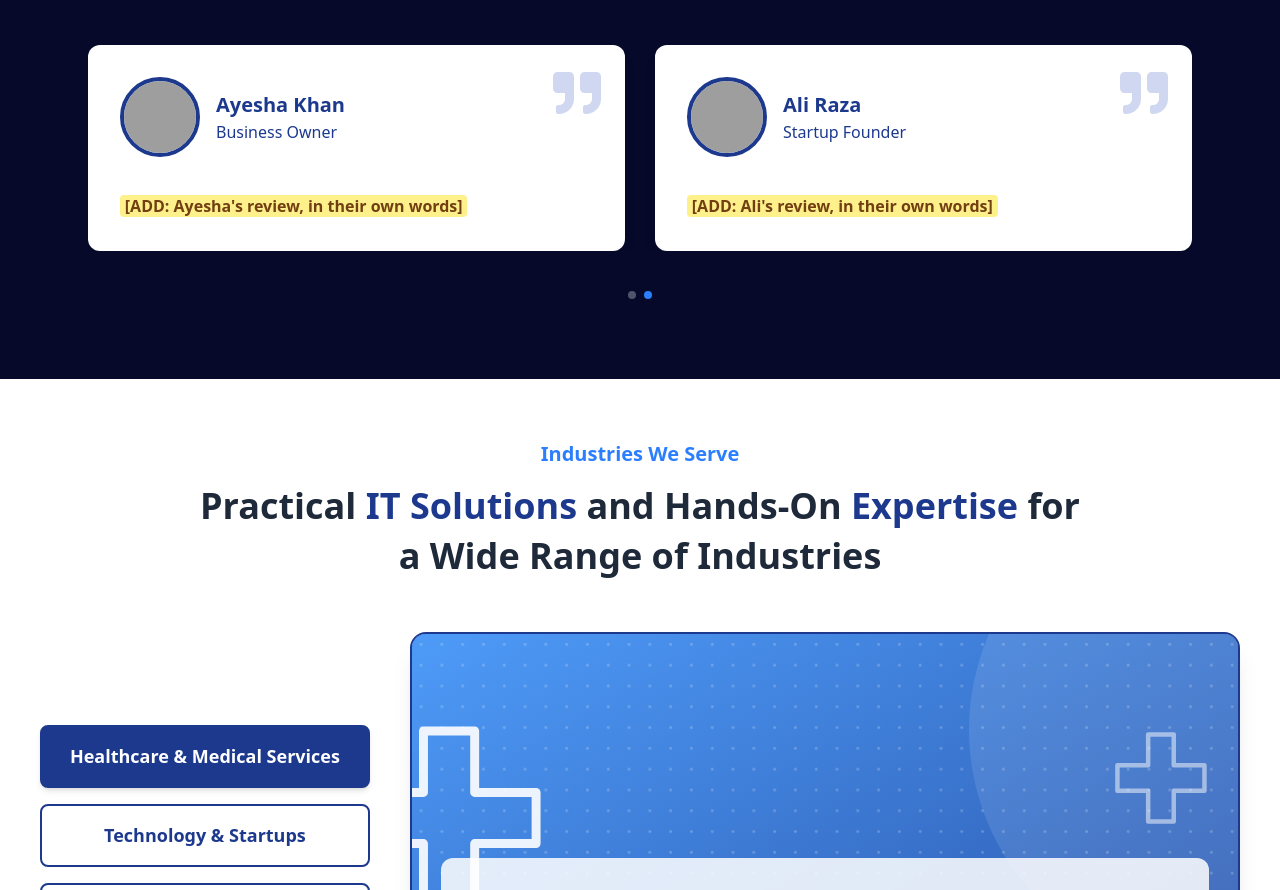
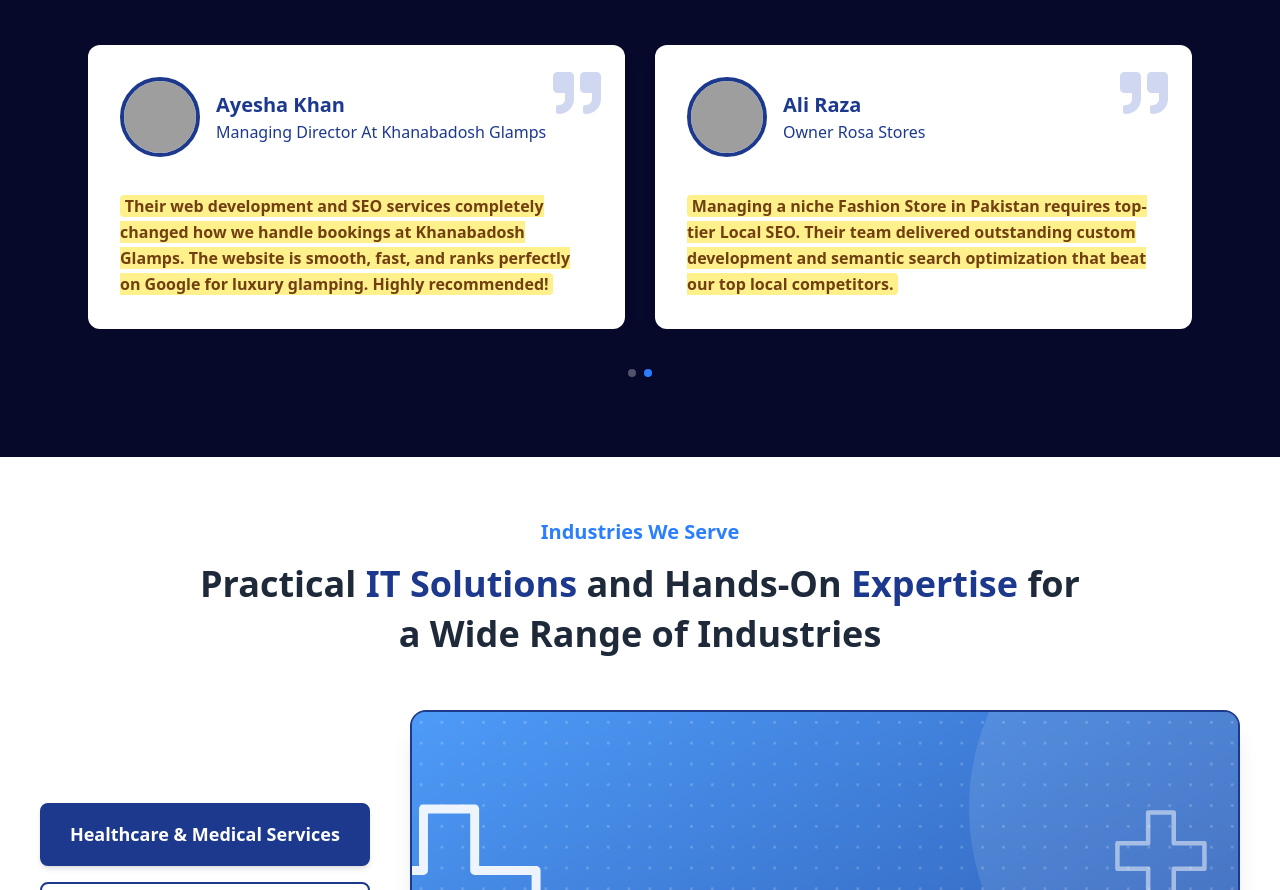
Before and after one commit to pajee-tech/pkitsol8, a plain HTML site: page index.html in a window 1280 px wide. Shown: the part 7196-8086 px from the top of the page. Drawn offline with Linux system fonts and the light colour scheme; grey boxes are pictures that could not be loaded.

Commit message:
Update index.html

```diff
--- a/index.html
+++ b/index.html
@@ -535,25 +535,25 @@
               <svg class="icon testimonial__quote"><use href="#i-quote"/></svg>
               <figcaption>
                 <span class="testimonial__avatar"><img src="assets/img/reviews/hamza-ali.png" data-remote="https://techwiz-solution.vercel.app/hamzas.png" data-placeholder="assets/img/reviews/avatar.svg" onerror="imgFallback(this)" alt="Hamza Ali" width="80" height="80" loading="lazy"></span>
-                <span><strong>Hamza Ali</strong><span>E-Commerce Store Manager</span></span>
+                <span><strong>Mohammad Ali</strong><span>Digital Marketing Head at Baby Magasinet AS</span></span>
               </figcaption>
-              <blockquote><mark class="todo">[ADD: Hamza's review, in their own words]</mark></blockquote>
+              <blockquote><mark class="todo">The development and SEO strategy for Baby Magasinet AS  has been a game-changer. We saw an immediate growth in organic traffic and a massive jump in online fashion sales. Exceptional digital marketing team! </mark></blockquote>
             </figure></li>
             <li class="carousel__slide"><figure class="testimonial">
               <svg class="icon testimonial__quote"><use href="#i-quote"/></svg>
               <figcaption>
                 <span class="testimonial__avatar"><img src="assets/img/reviews/ayesha-khan.png" data-remote="https://techwiz-solution.vercel.app/ayesha.png" data-placeholder="assets/img/reviews/avatar.svg" onerror="imgFallback(this)" alt="Ayesha Khan" width="80" height="80" loading="lazy"></span>
-                <span><strong>Ayesha Khan</strong><span>Business Owner</span></span>
+                <span><strong>Ayesha Khan</strong><span> Managing Director At Khanabadosh Glamps </span></span>
               </figcaption>
-              <blockquote><mark class="todo">[ADD: Ayesha's review, in their own words]</mark></blockquote>
+              <blockquote><mark class="todo">Their web development and SEO services completely changed how we handle bookings at Khanabadosh Glamps. The website is smooth, fast, and ranks perfectly on Google for luxury glamping. Highly recommended!</mark></blockquote>
             </figure></li>
             <li class="carousel__slide"><figure class="testimonial">
               <svg class="icon testimonial__quote"><use href="#i-quote"/></svg>
               <figcaption>
                 <span class="testimonial__avatar"><img src="assets/img/reviews/ali-raza.png" data-remote="https://techwiz-solution.vercel.app/ali.png" data-placeholder="assets/img/reviews/avatar.svg" onerror="imgFallback(this)" alt="Ali Raza" width="80" height="80" loading="lazy"></span>
-                <span><strong>Ali Raza</strong><span>Startup Founder</span></span>
+                <span><strong>Ali Raza</strong><span> Owner Rosa Stores </span></span>
               </figcaption>
-              <blockquote><mark class="todo">[ADD: Ali's review, in their own words]</mark></blockquote>
+              <blockquote><mark class="todo">Managing a niche Fashion Store in Pakistan requires top-tier Local SEO. Their team delivered outstanding custom development and semantic search optimization that beat our top local competitors. </mark></blockquote>
             </figure></li>
           </ul>
         </div>
```
